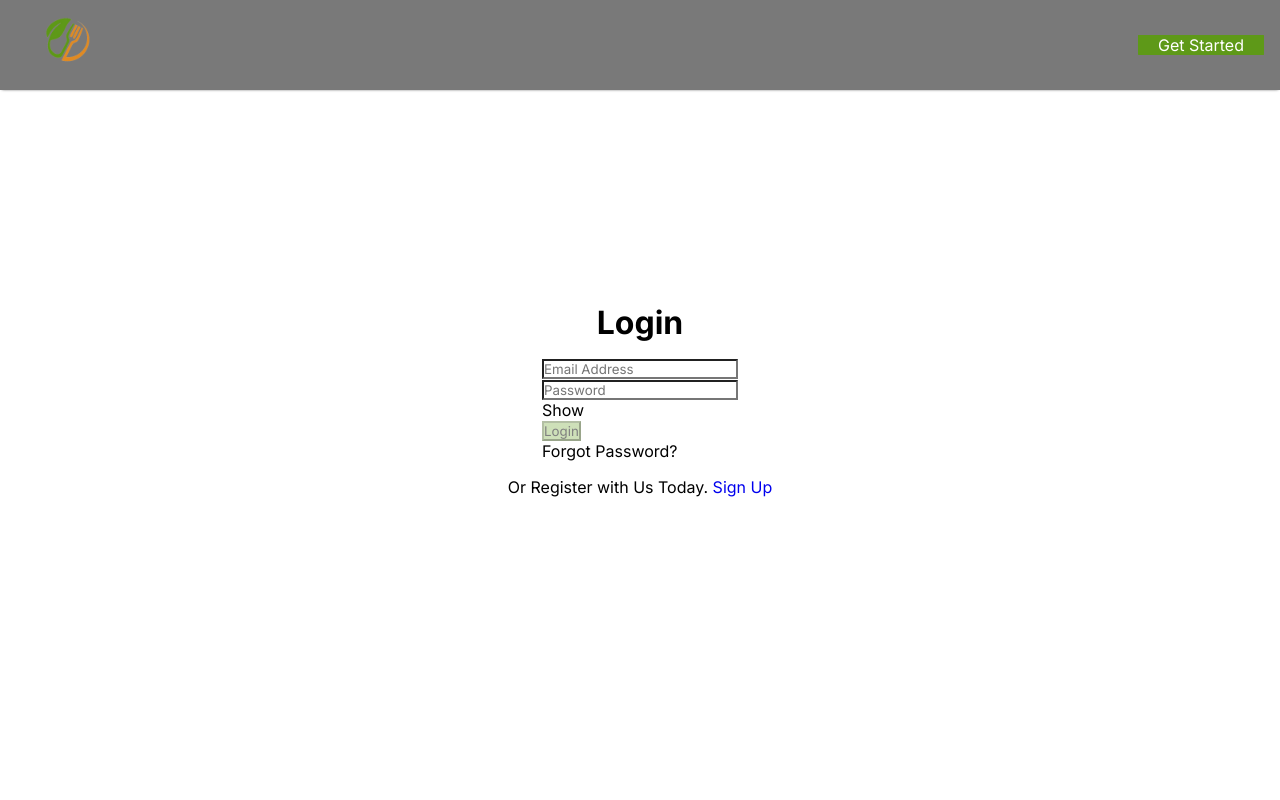
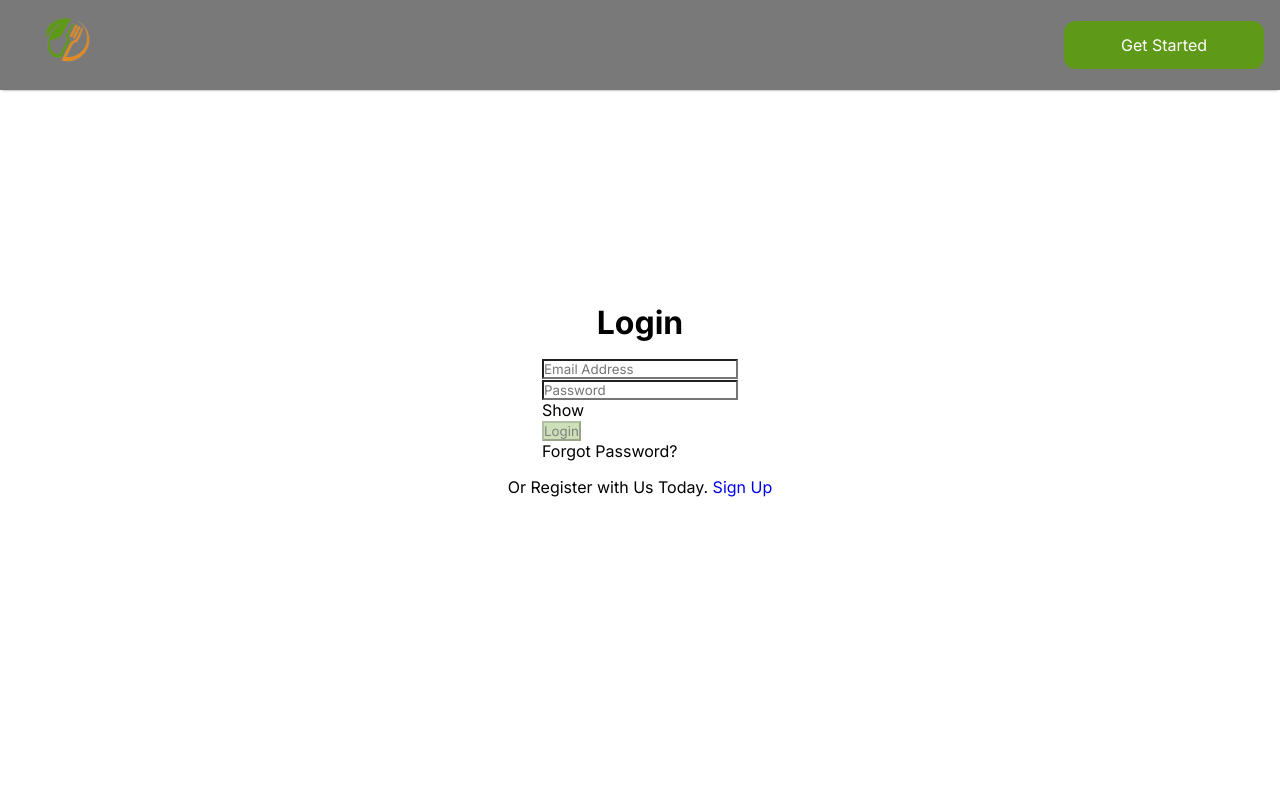
Before and after one commit to RobertOdhiz/Share-a-meal, a React (Create React App) app: page /login in a window 1280 px wide. Shown: the top 800 px of the page. Built offline with nearby package versions, Linux system fonts and the light colour scheme; no server answers.

Commit message:
Button style - sorted

```diff
--- a/src/Components/Navbar/Navbar.js
+++ b/src/Components/Navbar/Navbar.js
@@ -36,8 +36,8 @@ function Navbar() {
             <i className="bi bi-person-circle"></i>
           </button>
         ) : (
-          <Link to="/register/?userType=" className="btn">
-            Get Started
+          <Link to="/register/?userType=">
+            <button className="btn">Get Started</button>
           </Link>
         )}
         {user && showDropdown && (
```
